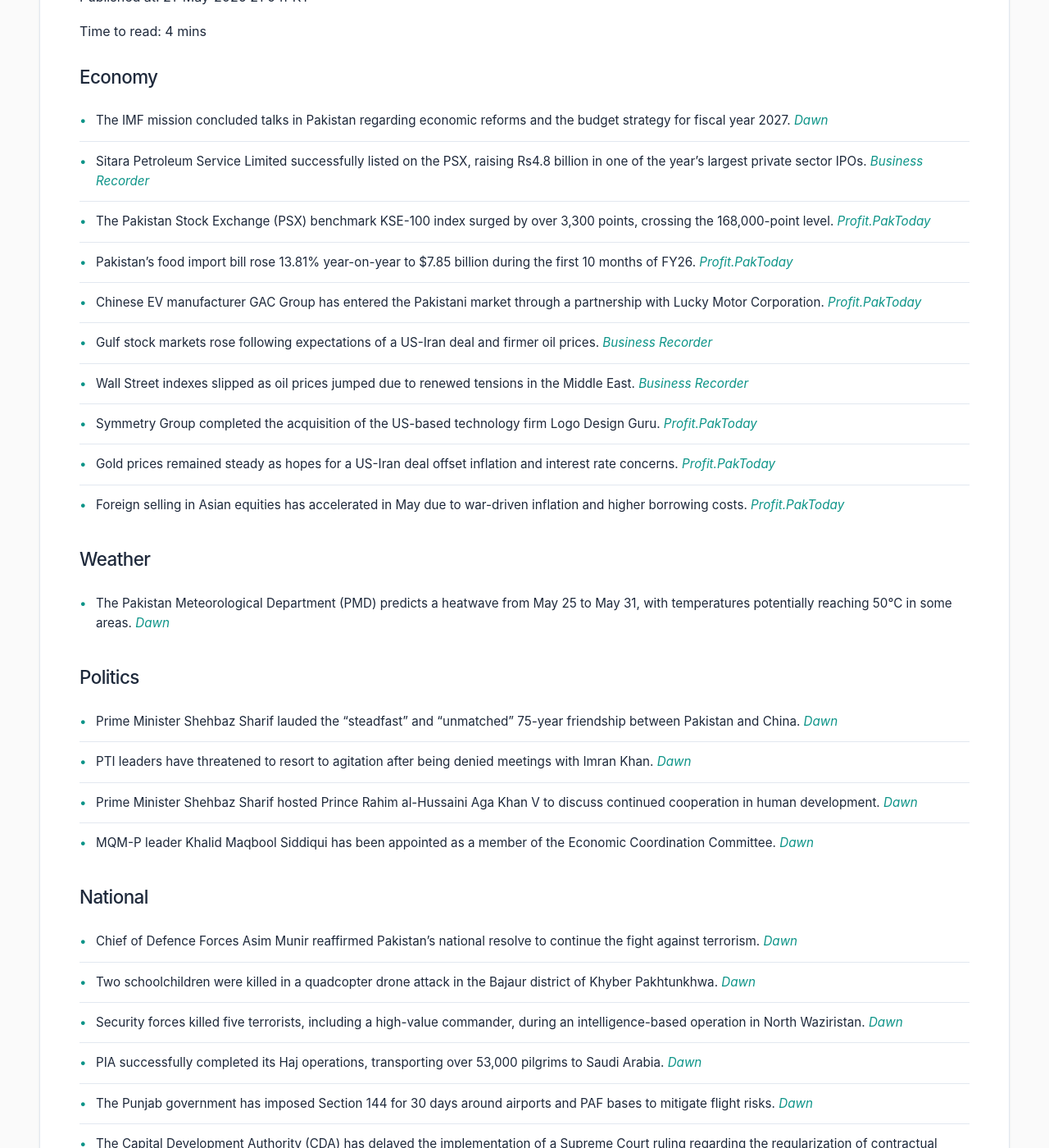
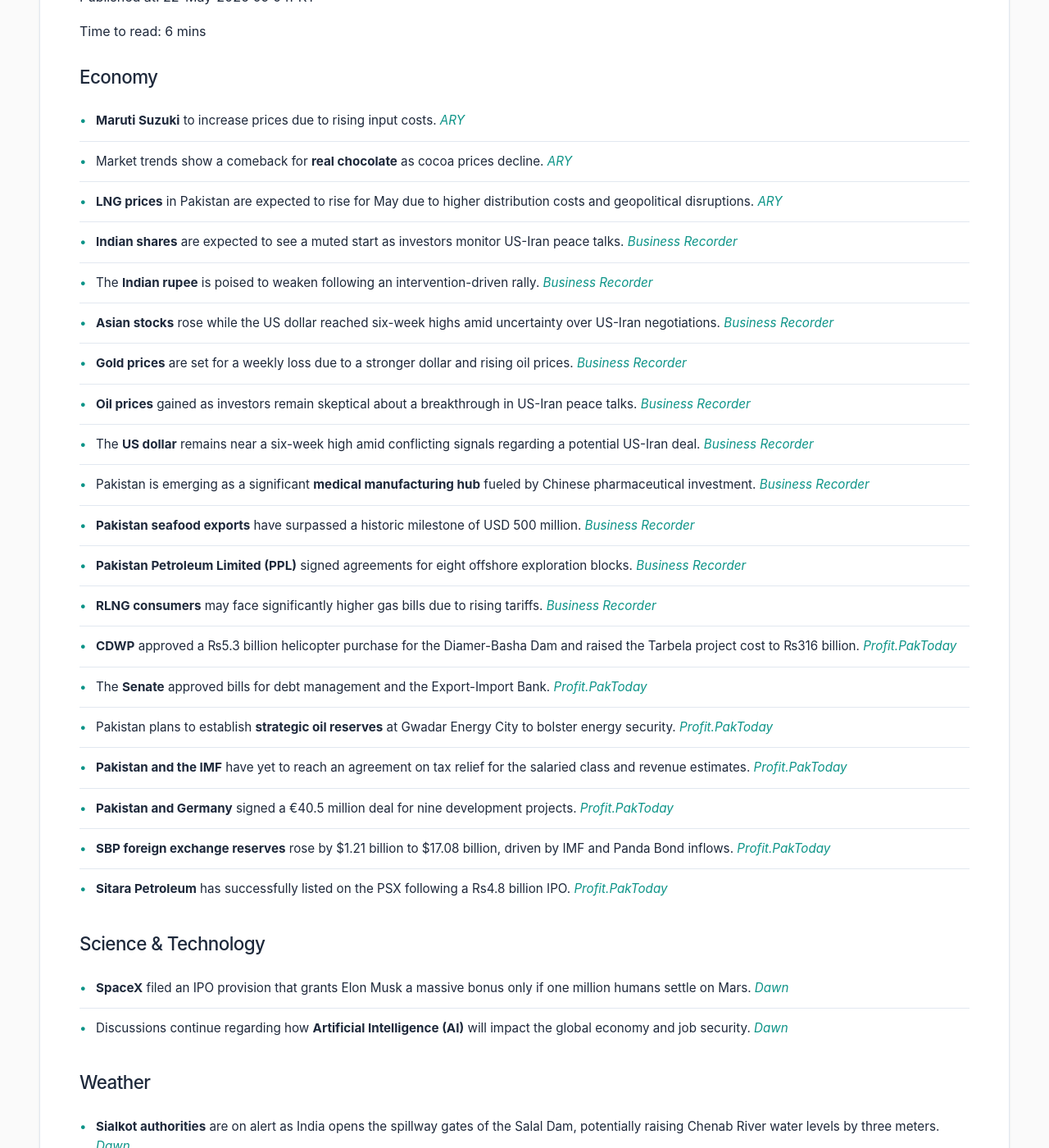
Before and after one commit to zsubzwary/news, a Jekyll site: the page built from en/index.md, in a window 1280 px wide and 1400 px high, scrolled down 332 px. Shown: the whole window at 82% size. Built offline with Jekyll 4.4.1, drawn with Linux system fonts in a browser that asks for light colours; some web fonts are replaced; comment, search, counter and statistics services are not loaded; some of the changed text lies outside the part shown.

Commit message:
DateTime; 2026-05-22T04:04:05.723Z

```diff
--- a/en/index.md
+++ b/en/index.md
@@ -4,55 +4,79 @@ title: Pakistan News Briefing
 lang: en
 ---
 
-Published at: 21-May-2026 21:04PKT
+Published at: 22-May-2026 09:04PKT
 
-Time to read: 4 mins
+Time to read: 6 mins
 
 ### Economy
-- The IMF mission concluded talks in Pakistan regarding economic reforms and the budget strategy for fiscal year 2027. *[Dawn](https://www.dawn.com/news/2001939/imf-wraps-up-pakistan-visit-following-talks-with-authorities-on-reforms-budget)*
-- Sitara Petroleum Service Limited successfully listed on the PSX, raising Rs4.8 billion in one of the year's largest private sector IPOs. *[Business Recorder](https://www.brecorder.com/news/40422220/10th-ipo-of-the-year-sitara-petroleum-service-limited-listed-on-psx)*
-- The Pakistan Stock Exchange (PSX) benchmark KSE-100 index surged by over 3,300 points, crossing the 168,000-point level. *[Profit.PakToday](https://profit.pakistantoday.com.pk/2026/05/21/psx-surges-over-3300-points-as-buying-momentum-accelerates/)*
-- Pakistan’s food import bill rose 13.81% year-on-year to $7.85 billion during the first 10 months of FY26. *[Profit.PakToday](https://profit.pakistantoday.com.pk/2026/05/21/pakistans-food-import-bill-rises-to-7-85-billion/)*
-- Chinese EV manufacturer GAC Group has entered the Pakistani market through a partnership with Lucky Motor Corporation. *[Profit.PakToday](https://profit.pakistantoday.com.pk/2026/05/21/chinas-gac-enters-pakistan-ev-market-with-vehicles-starting-from-rs6-39-million/)*
-- Gulf stock markets rose following expectations of a US-Iran deal and firmer oil prices. *[Business Recorder](https://www.brecorder.com/news/40422219/gulf-shares-rise-on-iran-deal-hopes-firmer-oil-prices)*
-- Wall Street indexes slipped as oil prices jumped due to renewed tensions in the Middle East. *[Business Recorder](https://www.brecorder.com/news/40422218/wall-st-slips-as-oil-jumps-on-renewed-mideast-concerns)*
-- Symmetry Group completed the acquisition of the US-based technology firm Logo Design Guru. *[Profit.PakToday](https://profit.pakistantoday.com.pk/2026/05/21/symmetry-group-completes-acquisition-of-us-based-tech-firm-logo-design-guru/)*
-- Gold prices remained steady as hopes for a US-Iran deal offset inflation and interest rate concerns. *[Profit.PakToday](https://profit.pakistantoday.com.pk/2026/05/21/gold-steadies-as-hopes-of-us-iran-deal-offset-inflation-rate-concerns/)*
-- Foreign selling in Asian equities has accelerated in May due to war-driven inflation and higher borrowing costs. *[Profit.PakToday](https://profit.pakistantoday.com.pk/2026/05/21/foreign-selling-in-asian-equities-rises-as-bond-yields-climb/)*
+- **Maruti Suzuki** to increase prices due to rising input costs. *[ARY](https://arynews.tv/maruti-suzuki-to-hike-prices-as-input-costs-climb)*
+- Market trends show a comeback for **real chocolate** as cocoa prices decline. *[ARY](https://arynews.tv/cocoa-returns-the-new-era-of-chocolate)*
+- **LNG prices** in Pakistan are expected to rise for May due to higher distribution costs and geopolitical disruptions. *[ARY](https://arynews.tv/lng-prices-in-pakistan-for-may-2026)*
+- **Indian shares** are expected to see a muted start as investors monitor US-Iran peace talks. *[Business Recorder](https://www.brecorder.com/news/40422356/indian-shares-set-for-muted-start-as-focus-remains-on-us-iran-talks)*
+- The **Indian rupee** is poised to weaken following an intervention-driven rally. *[Business Recorder](https://www.brecorder.com/news/40422355/indian-rupee-rbi-spurred-relief-rally-to-fade-on-asia-fx-weakness-hedging)*
+- **Asian stocks** rose while the US dollar reached six-week highs amid uncertainty over US-Iran negotiations. *[Business Recorder](https://www.brecorder.com/news/40422354/stocks-rise-dollar-at-six-week-high-as-focus-remains-on-us-iran-talks)*
+- **Gold prices** are set for a weekly loss due to a stronger dollar and rising oil prices. *[Business Recorder](https://www.brecorder.com/news/40422353/gold-set-for-weekly-loss-on-stronger-dollar-rate-hike-bets)*
+- **Oil prices** gained as investors remain skeptical about a breakthrough in US-Iran peace talks. *[Business Recorder](https://www.brecorder.com/news/40422351/oil-prices-gain-as-investors-doubt-breakthrough-in-us-iran-peace-talks)*
+- The **US dollar** remains near a six-week high amid conflicting signals regarding a potential US-Iran deal. *[Business Recorder](https://www.brecorder.com/news/40422352/dollar-perched-near-six-week-high-on-uncertainty-over-us-iran-deal)*
+- Pakistan is emerging as a significant **medical manufacturing hub** fueled by Chinese pharmaceutical investment. *[Business Recorder](https://www.brecorder.com/news/40422312/chinese-pharmaceutical-investment-pakistan-emerging-as-fifth-largest-medical-making-hub)*
+- **Pakistan seafood exports** have surpassed a historic milestone of USD 500 million. *[Business Recorder](https://www.brecorder.com/news/40422313/pakistan-seafood-exports-surpass-historic-usd500m-milestone)*
+- **Pakistan Petroleum Limited (PPL)** signed agreements for eight offshore exploration blocks. *[Business Recorder](https://www.brecorder.com/news/40422317/ppl-signs-psas-licences-for-eight-offshore-exploration-blocks)*
+- **RLNG consumers** may face significantly higher gas bills due to rising tariffs. *[Business Recorder](https://www.brecorder.com/news/40422318/rlng-consumers-may-face-significantly-inflated-gas-bills)*
+- **CDWP** approved a ₨5.3 billion helicopter purchase for the Diamer-Basha Dam and raised the Tarbela project cost to ₨316 billion. *[Profit.PakToday](https://profit.pakistantoday.com.pk/2026/05/22/cdwp-clears-%e2%82%a85-3-billion-helicopter-purchase-for-diamer-basha-dam-raises-tarbela-project-cost-to-%e2%82%a8316-billion/)*
+- The **Senate** approved bills for debt management and the Export-Import Bank. *[Profit.PakToday](https://profit.pakistantoday.com.pk/2026/05/22/senate-approves-debt-management-export-import-bank-amendment-bills/)*
+- Pakistan plans to establish **strategic oil reserves** at Gwadar Energy City to bolster energy security. *[Profit.PakToday](https://profit.pakistantoday.com.pk/2026/05/22/pakistan-plans-strategic-oil-reserves-at-gwadar-energy-city-seeks-gulf-investment/)*
+- **Pakistan and the IMF** have yet to reach an agreement on tax relief for the salaried class and revenue estimates. *[Profit.PakToday](https://profit.pakistantoday.com.pk/2026/05/22/pakistan-imf-yet-to-agree-on-salaried-class-tax-relief-revenue-estimates-ahead-of-budget/)*
+- **Pakistan and Germany** signed a €40.5 million deal for nine development projects. *[Profit.PakToday](https://profit.pakistantoday.com.pk/2026/05/21/pakistan-germany-ink-e40-5mn-deal-for-9-development-projects/)*
+- **SBP foreign exchange reserves** rose by $1.21 billion to $17.08 billion, driven by IMF and Panda Bond inflows. *[Profit.PakToday](https://profit.pakistantoday.com.pk/2026/05/21/sbp-reserves-surge-1-21bn-to-17-08bn-on-imf-and-panda-bond-inflows/)*
+- **Sitara Petroleum** has successfully listed on the PSX following a Rs4.8 billion IPO. *[Profit.PakToday](https://profit.pakistantoday.com.pk/2026/05/21/sitara-petroleum-lists-on-psx-after-rs4-8bn-ipo-demand-surges-across-tranches/)*
+
+### Science & Technology
+- **SpaceX** filed an IPO provision that grants Elon Musk a massive bonus only if one million humans settle on Mars. *[Dawn](https://www.dawn.com/news/2002156/spacex-to-give-out-bonus-when-1m-humans-settle-on-mars)*
+- Discussions continue regarding how **Artificial Intelligence (AI)** will impact the global economy and job security. *[Dawn](https://www.dawn.com/news/2002169/will-ai-kill-your-job)*
 
 ### Weather
-- The Pakistan Meteorological Department (PMD) predicts a heatwave from May 25 to May 31, with temperatures potentially reaching 50°C in some areas. *[Dawn](https://www.dawn.com/news/2002026/hot-weather-on-the-cards-during-eid-as-pmd-predicts-heatwave-from-may-25-31)*
+- **Sialkot authorities** are on alert as India opens the spillway gates of the Salal Dam, potentially raising Chenab River water levels by three meters. *[Dawn](https://www.dawn.com/news/2002064/sialkot-authorities-on-alert-as-india-opens-spillway-gates-of-dam-on-chenab-river)*
 
 ### Politics
-- Prime Minister Shehbaz Sharif lauded the "steadfast" and "unmatched" 75-year friendship between Pakistan and China. *[Dawn](https://www.dawn.com/news/2002044/pm-shehbaz-lauds-steadfast-pak-china-friendship-says-beijing-supported-islamabad-in-unwavering-fashion)*
-- PTI leaders have threatened to resort to agitation after being denied meetings with Imran Khan. *[Dawn](https://www.dawn.com/news/2002047/seems-pti-will-now-have-to-resort-to-agitation-says-mna-after-party-leaders-yet-again-denied-meeting-with-imran)*
-- Prime Minister Shehbaz Sharif hosted Prince Rahim al-Hussaini Aga Khan V to discuss continued cooperation in human development. *[Dawn](https://www.dawn.com/news/2002017/at-breakfast-meeting-hosted-by-pm-aga-khan-expresses-desire-to-continue-cooperation-with-pakistan)*
-- MQM-P leader Khalid Maqbool Siddiqui has been appointed as a member of the Economic Coordination Committee. *[Dawn](https://www.dawn.com/news/2001989/mqm-p-leader-khalid-maqbool-made-member-of-economic-coordination-committee)*
+- **Sher Afzal Marwat** has approached the Federal Constitutional Court challenging Ali Amin Gandapur's resignation. *[Dawn](https://www.dawn.com/news/2002133/sher-afzal-marwat-moves-fcc-against-gandapurs-resignation)*
+- **PM Shehbaz Sharif** lauded the steadfast 75-year diplomatic relationship between Pakistan and China. *[Dawn](https://www.dawn.com/news/2002044/pm-shehbaz-lauds-steadfast-pak-china-friendship-says-beijing-supported-islamabad-in-unwavering-fashion)*
+- A **PIDE report** highlighted that government ministries maintain de facto control over regulatory bodies. *[Business Recorder](https://www.brecorder.com/news/40422315/three-primary-channels-pide-report-flags-ministries-continued-de-facto-control-over-regulators)*
+- The **Senate Standing Committee** considered the Islamabad Capital Territory Condominium Law. *[Business Recorder](https://www.brecorder.com/news/40422320/senate-panel-considers-ict-condominium-law-ownership-and-management-bill)*
+- **National Assembly Speaker** emphasized the importance of youth participation in democratic governance. *[Business Recorder](https://www.brecorder.com/news/40422321/parliamentary-procedures-speaker-underscores-critical-role-of-youth-participation)*
+- Pakistan secured a seat on the **WCO Policy Commission** for the 2026–28 term. *[Business Recorder](https://www.brecorder.com/news/40422322/ubg-greets-govt-on-induction-into-wco-policy-commission)*
+- **Bilawal Bhutto Zardari** met with the KP Governor to discuss the province's political and administrative situation. *[Business Recorder](https://www.brecorder.com/news/40422325/bilawal-governor-discuss-kp-political-administrative-situation)*
 
 ### National
-- Chief of Defence Forces Asim Munir reaffirmed Pakistan's national resolve to continue the fight against terrorism. *[Dawn](https://www.dawn.com/news/2002028/fight-against-terrorism-will-continue-with-full-national-resolve-asserts-cdf-munir)*
-- Two schoolchildren were killed in a quadcopter drone attack in the Bajaur district of Khyber Pakhtunkhwa. *[Dawn](https://www.dawn.com/news/2002038/quadcopter-attack-kills-two-schoolchildren-in-kps-bajaur)*
-- Security forces killed five terrorists, including a high-value commander, during an intelligence-based operation in North Waziristan. *[Dawn](https://www.dawn.com/news/2002052/security-forces-kill-five-terrorists-including-wanted-commander-in-north-waziristan-ibo-security-sources)*
-- PIA successfully completed its Haj operations, transporting over 53,000 pilgrims to Saudi Arabia. *[Dawn](https://www.dawn.com/news/2002055/pia-wraps-up-haj-operations-transports-over-53000-pilgrims-spokesperson)*
-- The Punjab government has imposed Section 144 for 30 days around airports and PAF bases to mitigate flight risks. *[Dawn](https://www.dawn.com/news/2001994/punjab-govt-imposes-section-144-around-airports-paf-bases-for-30-days)*
-- The Capital Development Authority (CDA) has delayed the implementation of a Supreme Court ruling regarding the regularization of contractual employees. *[Business Recorder](https://www.brecorder.com/news/40422201/cda-delays-supreme-court-ruling-on-contractual-employees-regularisation)*
-- Pakistani mountaineer Salman Ateeque successfully summited Mount Everest. *[Business Recorder](https://www.brecorder.com/news/40422210/pakistani-mountaineer-salman-ateeque-summits-mount-everest)*
+- Approximately **3,494 Pakistanis** were deported from the UAE between January and April this year. *[Dawn](https://www.dawn.com/news/2002124/uae-deportations-issue-referred-to-senate-panel)*
+- **Chief Justice Yahya Afridi** made public the dismissal of five complaints against him by the Supreme Judicial Council. *[Dawn](https://www.dawn.com/news/2002127/dismissed-complaints-against-cjp-afridi-made-public)*
+- The **Sindh cabinet** approved emergency funding to accelerate the construction of the Red Line BRT project in Karachi. *[Dawn](https://www.dawn.com/news/2002188/emergency-funding-approved-to-accelerate-work-on-red-line)*
+- The government will issue a **commemorative coin** to mark the 75th anniversary of diplomatic ties with China. *[Dawn](https://www.dawn.com/news/2002172/govt-to-issue-commemorative-coin-to-mark-75th-anniversary-of-diplomatic-ties-with-china)*
+- The **FIA** reported that Punjab leads the country in complaints regarding custodial torture. *[Dawn](https://www.dawn.com/news/2002126/most-custodial-torture-cases-from-punjab-lhc-told)*
+- A prominent **Kashmiri educationist** was critically wounded in a targeted attack in Muzaffarabad. *[Dawn](https://www.dawn.com/news/2002072/educationist-who-fled-occupied-kashmir-fights-for-his-life-after-targeted-attack)*
+- **Security forces** killed 23 terrorists during intelligence-based operations in Khyber Pakhtunkhwa. *[Dawn](https://www.dawn.com/news/2002065/security-forces-kill-23-terrorists-in-multiple-khyber-pakhtunkhwa-ibos-ispr)*
+- Two **schoolchildren** were killed in a quadcopter drone attack in the Bajaur district. *[Dawn](https://www.dawn.com/news/2002038/quadcopter-attack-kills-two-schoolchildren-in-kps-bajaur)*
+- The **University of Health Sciences (UHS)** approved a budget of Rs2.134 billion for FY 2026-27. *[Business Recorder](https://www.brecorder.com/news/40422319/rs2134bn-uhs-budget-for-fy-2026-27-approved)*
+- **WAPDA** paid Rs677.7 million in compensation to victims of the Diamer Basha Dam project. *[Business Recorder](https://www.brecorder.com/news/40422323/diamer-basha-dam-project-wapda-pays-rs677m-more-compensation-to-harbans-victims)*
+- **Pakistan Railways** has announced three special trains for the Eidul Azha holidays. *[Profit.PakToday](https://profit.pakistantoday.com.pk/2026/05/22/pakistan-railways-announces-three-special-eidul-azha-trains/)*
 
 ### International
-- Israel has deported all foreign activists from a Gaza-bound flotilla following global outcry over their treatment. *[Dawn](https://www.dawn.com/news/2002030/israel-deports-all-foreign-gaza-flotilla-activists)*
-- The United Nations criticized the Afghan Taliban's new marriage separation decree, stating it reinforces systemic discrimination against women. *[Dawn](https://www.dawn.com/news/2002035/talibans-new-marriage-separation-decree-draws-un-criticism)*
-- The Trump administration reportedly pressured the Palestinian UN envoy to withdraw his candidacy for UN General Assembly vice presidency. *[Dawn](https://www.dawn.com/news/2001987/trump-administration-pressures-palestinian-un-envoy-to-drop-general-assembly-vice-presidency-bid)*
-- Pakistan responded to India during a UNSC debate, accusing the country of disregarding international law and supporting terrorism. *[Dawn](https://www.dawn.com/news/2001985/pakistan-responds-to-india-at-unsc-debate-says-it-stands-exposed-by-terrorism-and-disregard-for-international-law)*
-- Pakistan is engaging in diplomatic efforts to facilitate peace talks between the United States and Iran. *[Dawn](https://www.dawn.com/news/2001932/pakistan-races-to-prevent-us-iran-escalation)*
-- Iran's Supreme Leader issued a directive stating that the country's enriched uranium must not be sent abroad. *[Business Recorder](https://www.brecorder.com/news/40422202/supreme-leader-says-enriched-uranium-must-stay-in-iran-iranian-sources-say)*
-- India's "Cockroach Janta Party" has gone viral on Instagram, amassing 15 million followers to discuss Gen Z concerns. *[Dawn](https://www.dawn.com/news/2002051/indias-cockroach-janta-party-goes-viral-spotlights-gen-z-worries)*
+- **Pakistan** is playing a key role in facilitating potential peace talks between the US and Iran. *[Dawn](https://www.dawn.com/news/2002129/us-hopeful-as-islamabad-tries-to-prevail-on-tehran)*
+- Israel has **deported all foreign activists** who were detained during the interception of a Gaza-bound flotilla. *[Dawn](https://www.dawn.com/news/2002122/saad-edhi-freed-alongside-flotilla-activists)* / *[Dawn](https://www.dawn.com/news/2002030/israel-deports-all-foreign-gaza-flotilla-activists)*
+- Pakistan has officially **condemned the interception** of the Global Sumud Flotilla by Israeli forces. *[Business Recorder](https://www.brecorder.com/news/40422311/pakistan-condemns-unlawful-interception-of-flotilla)*
+- **Iran's Supreme Leader** stated that the country's enriched uranium stockpile must remain within Iran. *[ARY](https://arynews.tv/mojtaba-khamenei-says-enriched-uranium-must-stay-in-iran)*
+- **Poland** praised Pakistan's efforts in mediating between the US and Iran. *[Business Recorder](https://www.brecorder.com/news/40422316/poland-lauds-pak-efforts-in-facilitating-us-iran-dialogue)*
 
 ### Sports
-- The Pakistan Hockey Federation announced a 20-member national squad for the FIH Pro League matches in Belgium and England. *[Business Recorder](https://www.brecorder.com/news/40422221/pakistan-announce-squad-for-fih-pro-league-matches-in-belgium-england)*
-- Brazil's Neymar is expected to join the national camp for the World Cup despite suffering a minor calf injury. *[Business Recorder](https://www.brecorder.com/news/40422211/neymar-suffers-calf-injury-but-expected-to-join-brazil-camp-ahead-of-world-cup)*
-- Manuel Neuer has come out of international retirement and has been named the starting goalkeeper for Germany's World Cup squad. *[Business Recorder](https://www.brecorder.com/news/40422209/neuer-named-first-choice-for-germanys-world-cup-squad-after-retirement-reversal)*
-- Sadio Mane has been named in Senegal's 28-man squad for the upcoming World Cup. *[Business Recorder](https://www.brecorder.com/news/40422203/mane-headlines-tried-and-trusted-senegal-squad-for-world-cup)*
+- The **PCB OTT platform**, "PCB Live," will free-stream the upcoming Pakistan vs. Australia ODI series. *[Business Recorder](https://www.brecorder.com/news/40422314/pcb-ott-platform-to-live-stream-pak-australia-odi-series)*
+
+### Health
+- A high-level inquiry is underway at **Nishtar Hospital, Multan**, after a patient tested HIV-positive following surgery. *[Dawn](https://www.dawn.com/news/2002063/patient-tests-hiv-positive-after-surgery-triggering-probe-at-multans-nishtar-hospital)*
+- Doctors report an increasing shift toward **lower-cost weight-loss pills** from Novo and Lilly. *[ARY](https://arynews.tv/foundayo-a-new-choice-for-weight-loss-pills)*
 
 ### Other
-- Disney is releasing "The Mandalorian and Grogu" to re-engage Star Wars fans in theaters. *[Business Recorder](https://www.brecorder.com/news/40422206/disney-sends-baby-yoda-to-bring-star-wars-fans-to-theaters)*
-- Netflix will begin streaming "The Breakfast Club" as its first daily live show starting June 1. *[Business Recorder](https://www.brecorder.com/news/40422205/netflix-to-add-charlamagne-tha-gods-the-breakfast-club-as-first-daily-live-show)*
+- A commentary piece explores the **"death of intellect"** in modern society. *[Dawn](https://www.dawn.com/news/2002167/death-of-intellect)*
+- **CBS** has canceled *The Late Show with Stephen Colbert* after 11 seasons. *[ARY](https://arynews.tv/heres-why-cbs-canceled-the-late-show-with-stephen-colbert-after-11-seasons)*
+- Pop star **Dua Lipa** celebrates the conclusion of her "Radical Optimism" era. *[ARY](https://arynews.tv/dua-lipa-celebrates-end-of-radical-optimism-era)*
+- **AI-generated rumors** involving Khloe Kardashian and Michael B. Jordan have caused an internet frenzy. *[ARY](https://arynews.tv/khloe-kardashian-and-michael-b-jordan-ai-generated-rumors-spark-internet-frenzy)*
+- **Hajj 2026** helpline numbers have been released for pilgrims in Saudi Arabia. *[ARY](https://arynews.tv/hajj-2026-helpline-numbers-for-pilgrims-in-saudi-arabia)*
+- Viral wedding rumors involve **Kaviya Maran and Anirudh Ravichander**. *[ARY](https://arynews.tv/kaviya-maran-anirudh-ravichander-wedding-rumors-go-viral)*
```
